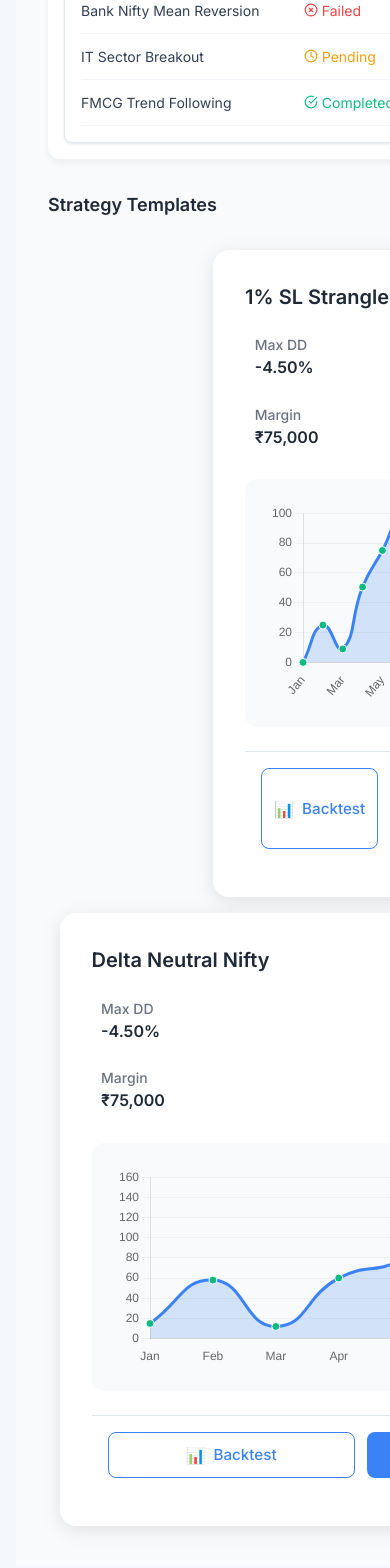
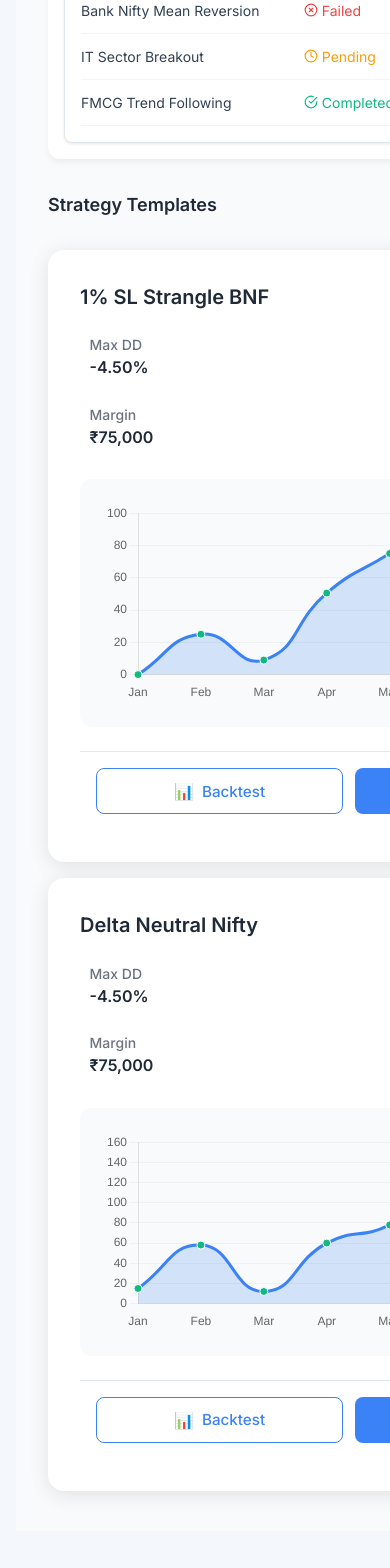
Before and after one commit to sudhanshu2070/last-trade, a React (Vite) app: page / in a window 390 px wide. Shown: the part 972-2540 px from the top of the page. Built offline with nearby package versions, Linux system fonts and the light colour scheme.

Commit message:
Dashboard's responsiveness 0.6

```diff
--- a/src/components/Dashboard/Dashboard.module.css
+++ b/src/components/Dashboard/Dashboard.module.css
@@ -90,6 +90,11 @@
 
 .viewMoreButton:hover {
   background-color: #0061d5;
+  color: #ffffff;
+  border-color: #0061d5;
+  transform: translateY(-2px);
+  box-shadow: 0 4px 6px rgba(0, 0, 0, 0.1);
+  transition: all 0.2s ease;
 }
 
 .strategyTemplates .sectionTitle {
@@ -101,11 +106,11 @@
 
 .strategyGrid {
   display: flex;
-  grid-template-columns: repeat(auto-fit, minmax(400px, 1fr));
-  gap: 24px; /* Space between strategy cards */
+  /* grid-template-columns: repeat(auto-fit, minmax(400px, 1fr)); */
+  gap: 12px; /* Space between strategy cards */
   flex-wrap: nowrap; /* Prevent wrapping */
-  justify-content: space-between; /* Space between cards */
   width: 100%; /* Full width of the container */
+  justify-content: flex-start;
 }
 
 .strategyCard {
--- a/src/components/StrategyTemplate/MeanReversionStrategy/MeanReversionStrategy.module.css
+++ b/src/components/StrategyTemplate/MeanReversionStrategy/MeanReversionStrategy.module.css
@@ -3,9 +3,9 @@
   border-radius: 16px;
   box-shadow: 0 4px 20px rgba(0, 0, 0, 0.1);
   padding: 2rem;
-  width: 100%;
-  max-width: 600px;
-  margin: 0 auto;
+  width: 600px;             /* fixed width ensures stable layout */
+  flex: 0 0 auto;           /* prevents resizing by flexbox */
+  box-sizing: border-box;
 }
 
 .header {
--- a/src/components/StrategyTemplate/StrangleStrategy/StrangleStrategy.module.css
+++ b/src/components/StrategyTemplate/StrangleStrategy/StrangleStrategy.module.css
@@ -1,12 +1,12 @@
 .container {
-    background: #ffffff;
-    border-radius: 16px;
-    box-shadow: 0 4px 20px rgba(0, 0, 0, 0.1);
-    padding: 2rem;
-    width: 47%;
-    max-width: 600px;
-    margin: 0 auto;
-  }
+  background: #ffffff;
+  border-radius: 16px;
+  box-shadow: 0 4px 20px rgba(0, 0, 0, 0.1);
+  padding: 2rem;
+  width: 600px;             /* fixed width ensures stable layout */
+  flex: 0 0 auto;           /* prevents resizing by flexbox */
+  box-sizing: border-box;
+}
 
   .header {
     display: flex;
```
